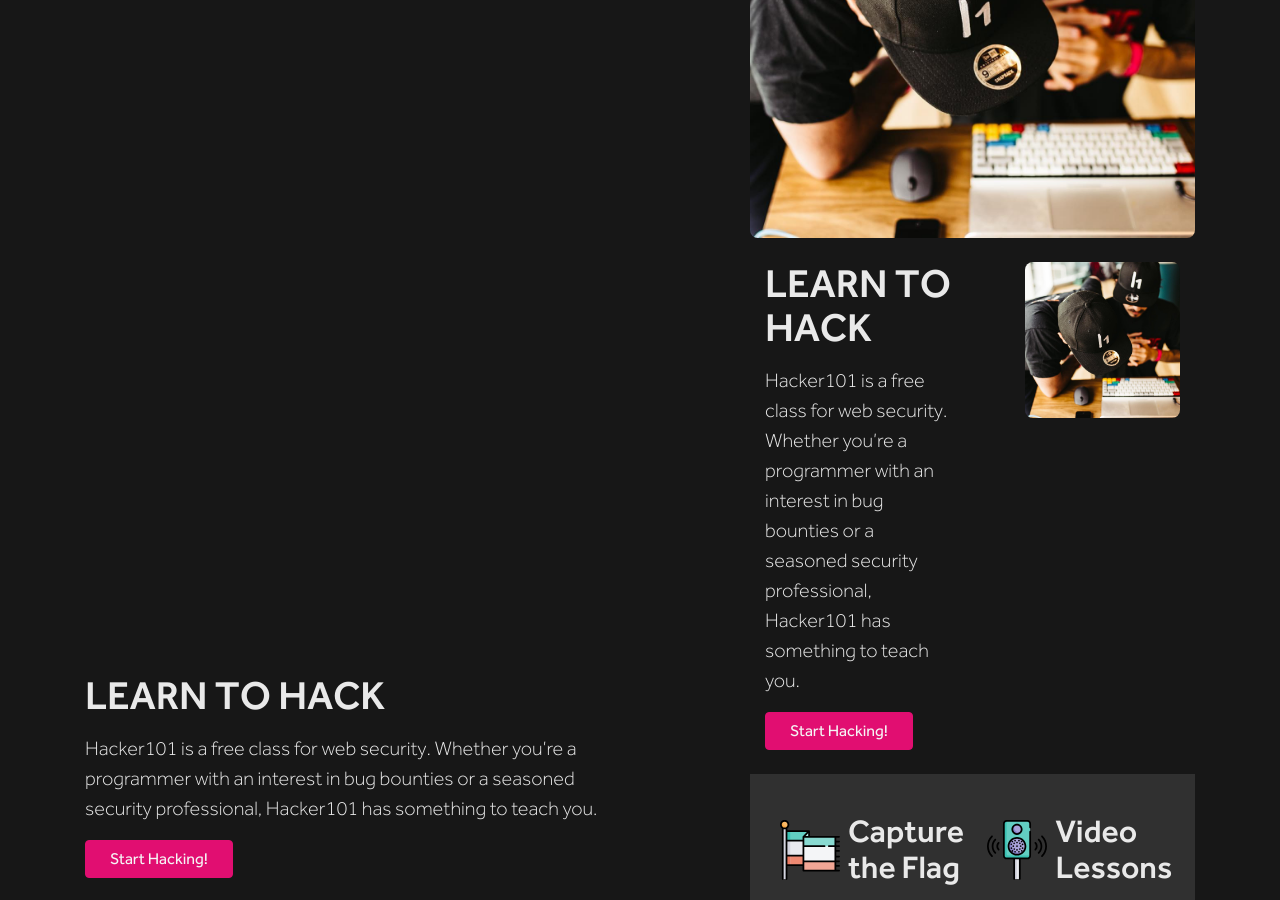
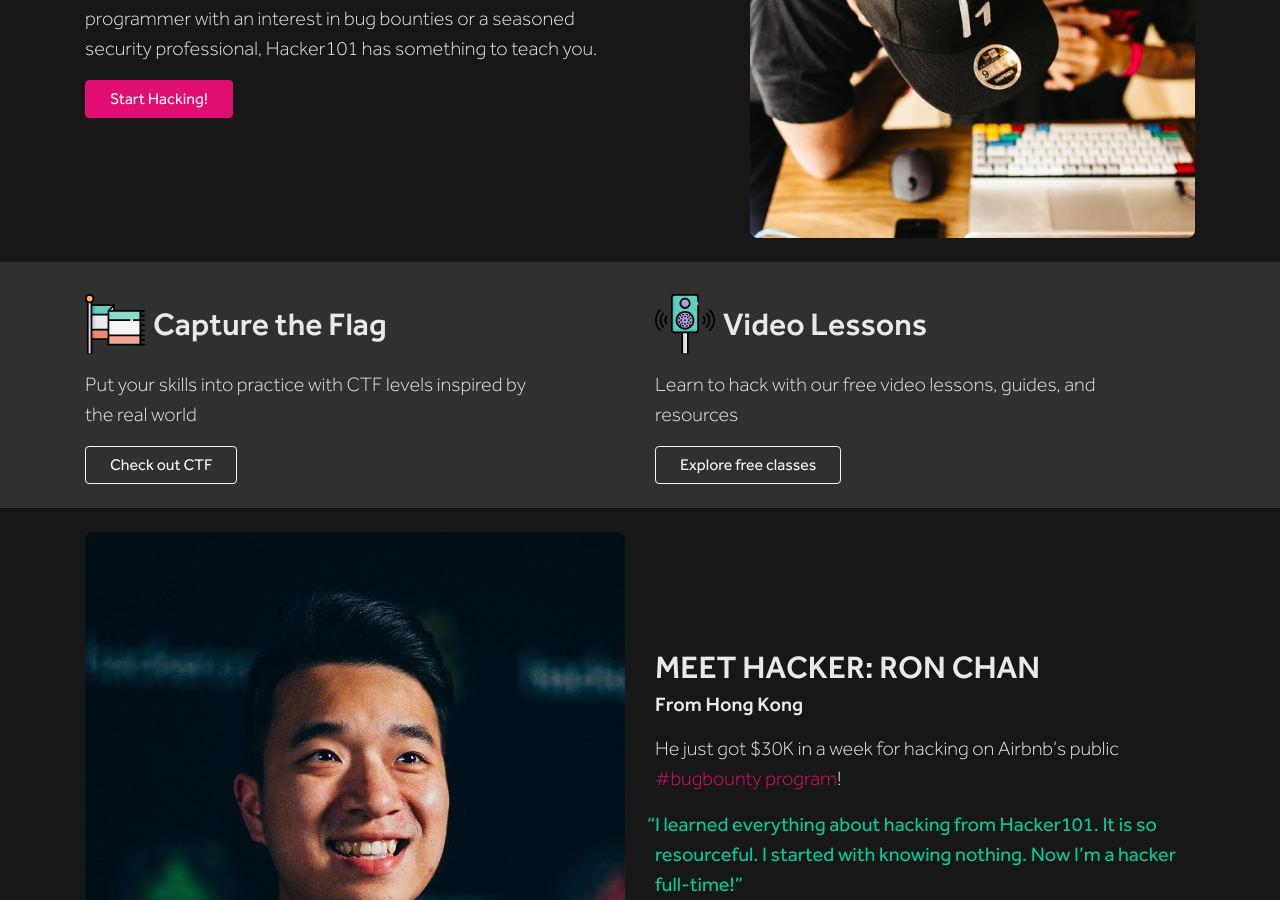
Before and after one commit to Hacker0x01/hacker101, a Jekyll site: the page built from index.md, in a window 1280 px wide and 900 px high, scrolled down 288 px. Built offline with Jekyll 4.4.1, drawn with Linux system fonts in a browser that asks for light colours.

Commit message:
Fix some MR issues Part 2

```diff
--- a/index.md
+++ b/index.md
@@ -3,23 +3,6 @@
 title: Home
 ---
 
-<div class="container">
-  <div class="row">
-    <div class="col-md-6 py-4 align-self-center">
-      <h1>
-        LEARN TO HACK
-      </h1>
-      <p class="lead my-3">
-        Hacker101 is a free class for web security. Whether you&#8217;re a
-        programmer with an interest in bug bounties or a seasoned security
-        professional, Hacker101 has something to teach you.
-      </p>
-      <a class="btn btn-primary" href="/start-here">
-        Start Hacking!
-      </a>
-    </div>
-    <div class="col-md-5 offset-md-1 py-4">
-      <img src="/assets/learn-to-hack.jpg" alt="Hackers collaborating" class="img-fluid float-right rounded-lg" height="400" />
 <div class="container">
   <div class="row">
     <div class="col-md-6 py-4 align-self-center">
```
